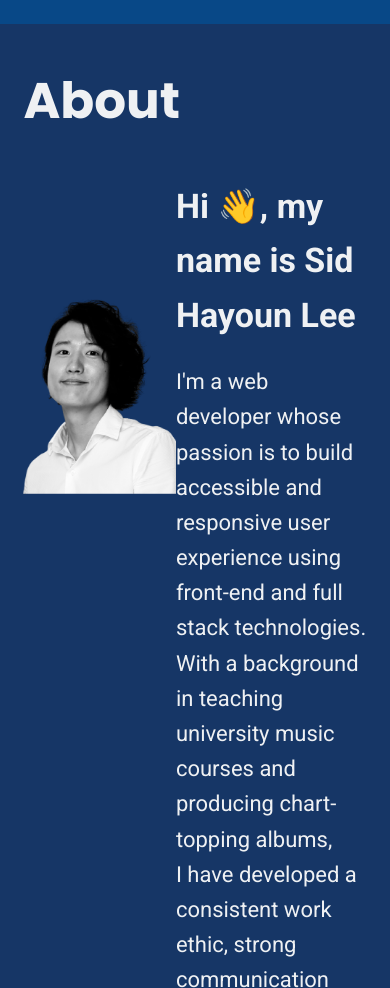
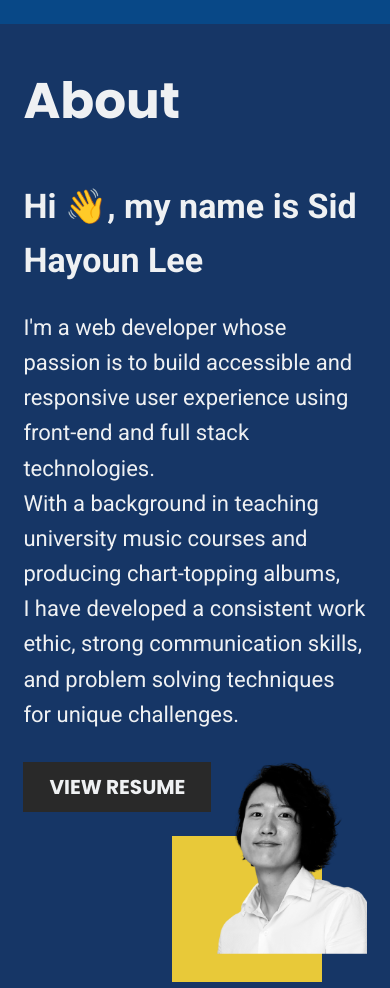
Before and after one commit to sidhlee/sidhlee.com, a Gatsby site: page / in a window 390 px wide. Shown: the part 820-1808 px from the top of the page. Built offline with nearby package versions, Linux system fonts and the light colour scheme; Gatsby itself is replaced by a stand-in of ours; some packages are replaced by stand-ins of ours.

Commit message:
style: make about section responsive

```diff
--- a/src/components/Button.tsx
+++ b/src/components/Button.tsx
@@ -88,6 +88,7 @@ export const buttonCss = css<ButtonProps>`
   font-size: ${({ $size }) => getSize($size)};
   font-weight: bold;
   text-transform: uppercase;
+  white-space: nowrap;
   margin: 0.5rem;
   /* box-shadow: 4px 4px 0 0 rgba(255, 255, 255, 0.7); */
   transition: all 250ms ease;
--- a/src/sections/About.tsx
+++ b/src/sections/About.tsx
@@ -10,13 +10,15 @@ const StyledAbout = styled("section")`
   background: var(--cl-about);
   min-height: 100vh;
 
-  .grid {
-    grid-template-columns: 1fr 1.25fr;
+  .about-content {
+    display: flex;
+    justify-content: center;
   }
 
   .about-image {
     justify-self: center;
     margin-top: 8rem;
+    margin-right: 3rem;
     max-width: 300px;
     position: relative;
     img {
@@ -26,12 +28,13 @@ const StyledAbout = styled("section")`
     .square {
       position: absolute;
       width: 100%;
+      height: fit-content;
       left: -30%;
       bottom: -15%;
     }
   }
 
-  .about-content {
+  .about-text {
     margin-top: 2rem;
     max-width: 30rem;
   }
@@ -42,6 +45,27 @@ const StyledAbout = styled("section")`
     margin-top: 1em;
     display: flex;
   }
+
+  @media (max-width: 1040px) {
+    .about-content {
+      flex-direction: column;
+      align-items: center;
+    }
+    .about-image {
+      order: 2;
+      align-self: flex-end;
+      margin: 0;
+      position: relative;
+      bottom: 3rem;
+      width: max(30vw, 150px);
+    }
+  }
+  @media (max-width: 380px) {
+    .about-image {
+      bottom: 1rem;
+      left: var(--px);
+    }
+  }
 `
 
 type AboutProps = {}
@@ -51,7 +75,7 @@ const About: React.FC<AboutProps> = ({}) => {
     <StyledAbout id="about">
       <Container>
         <h2>About</h2>
-        <div className="grid">
+        <div className="about-content">
           <div className="about-image">
             <StaticImage
               src="../images/headshot1-bw.png"
@@ -60,7 +84,7 @@ const About: React.FC<AboutProps> = ({}) => {
             />
             <Square className="square" />
           </div>
-          <div className="about-content">
+          <div className="about-text">
             <p className="heading-sm">
               Hi{" "}
               <span role="img" aria-label="hand-wave">
```
